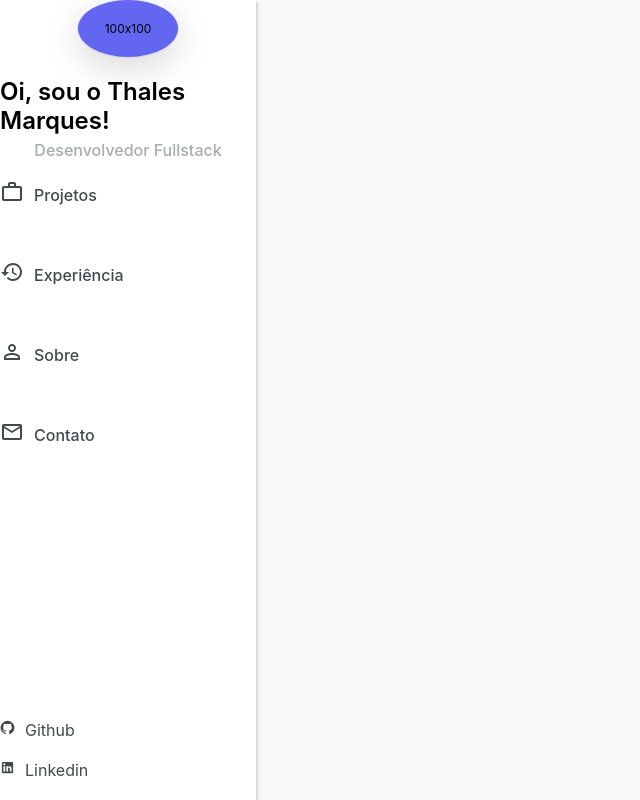
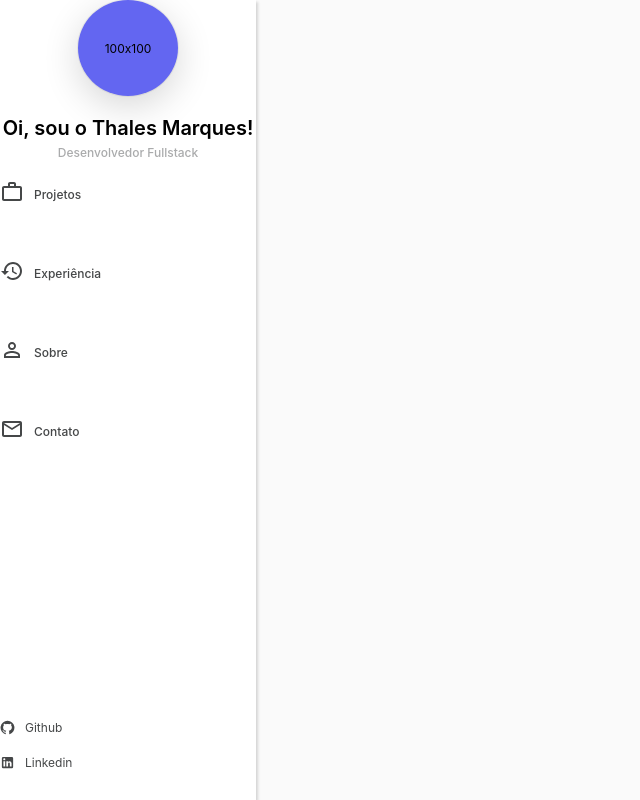
Before and after one commit to thalesfgalvao/personalPortfolio, a React (Vite) app: page / in a window 1280 px wide. Shown: the whole page, without its empty margins (0-640 px from the left). Built offline with nearby package versions, Linux system fonts and the light colour scheme.

Commit message:
Feat: add new font size into theme

```diff
--- a/src/styles/theme.ts
+++ b/src/styles/theme.ts
@@ -16,11 +16,12 @@ export const lightTheme = {
     label: "#AAABAC",
   },
   sizes: {
-    xsmall: "1.2rem",
-    small: "1.6rem",
-    medium: "2.4rem",
-    large: "3.2rem",
-    huge: "5.6rem",
+    xsmall: "1rem",
+    small: "1.2rem",
+    normal: "1.6rem",
+    medium: "2rem",
+    large: "3rem",
+    huge: "5rem",
   },
   fontWeight: {
     light: "300",
```
